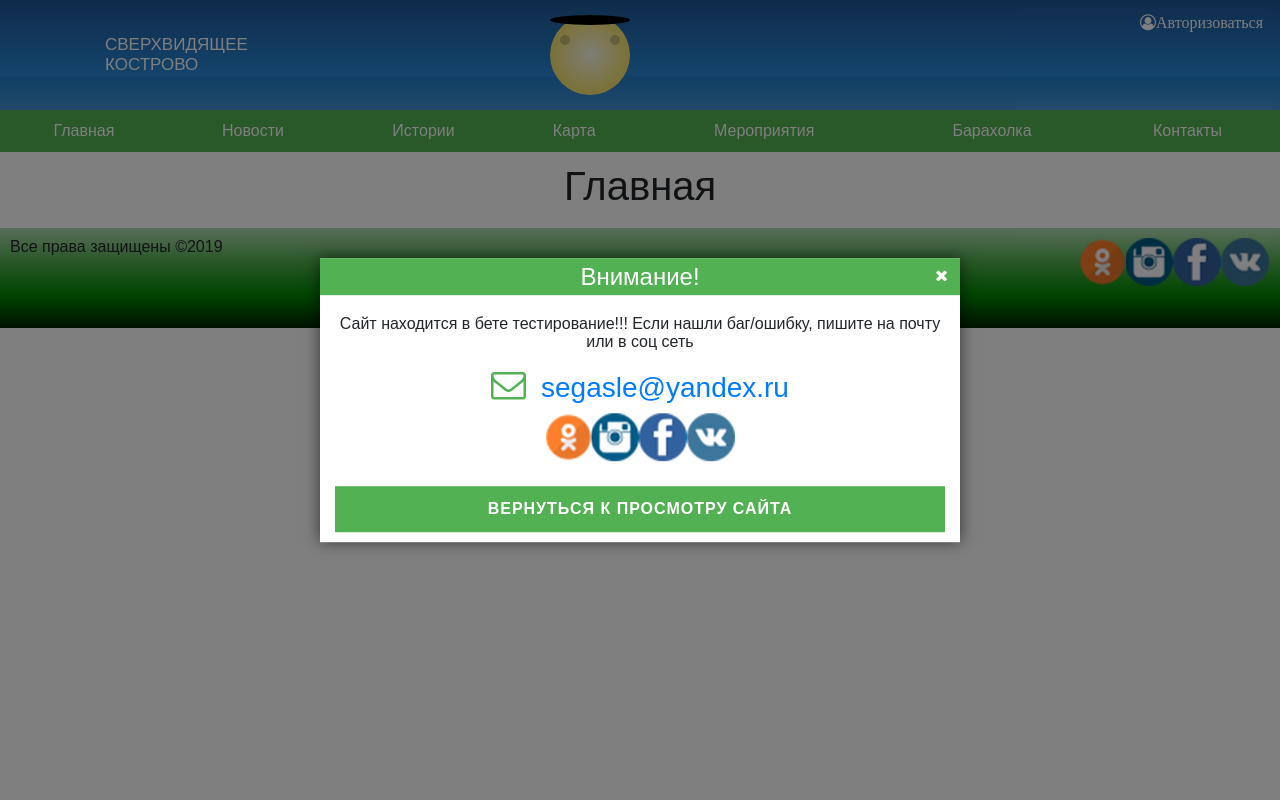
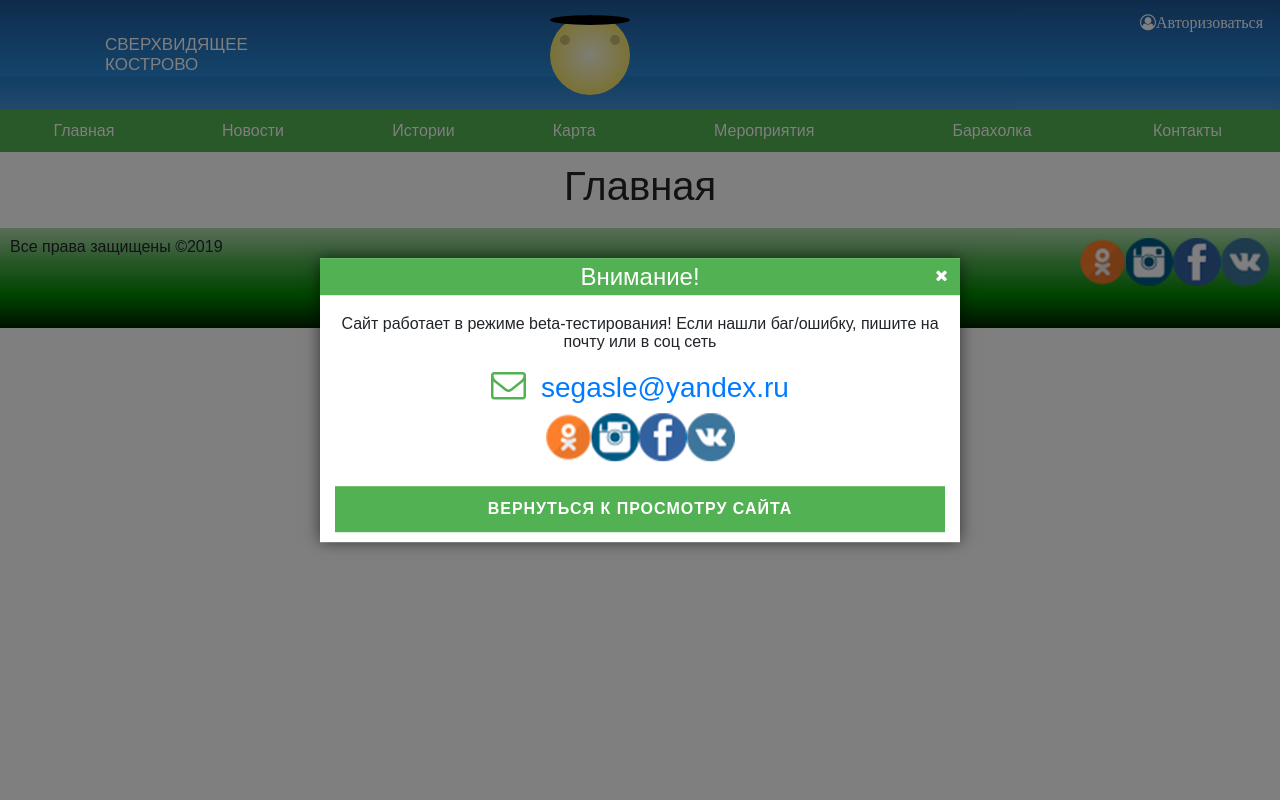
Before and after one commit to segasle/kostovo_site, a PHP site: page / in a window 1280 px wide. Run offline with PHP 8.4, Linux system fonts and the light colour scheme; data comes from the database, SQL or seed files in the repository; data that the repository does not hold is empty; some libraries are stand-ins or nearby versions.

Commit message:
поменял описание блока модального окна

```diff
--- a/tempate/header.php
+++ b/tempate/header.php
@@ -81,7 +81,7 @@ if (empty($_COOKIE['ap'])) { ?>
             <div id="appomed-pop-close"></div>
         </div>
         <div id="appomed-pop-main-2">
-            <p class="text-center">Сайт находится в бете тестирование!!! Если нашли баг/ошибку, пишите на почту или в соц сеть</p>
+            <p class="text-center">Сайт работает в режиме beta-тестирования! Если нашли баг/ошибку, пишите на почту или в соц сеть</p>
             <p class="text-center h3"><i class="fa fa-envelope-o"></i><a href="mailto:<?php echo $email;?>"><?php echo $email;?></a></p>
             <div class="block_icon block-center">
                 <?php get_soclal(); ?>
```
